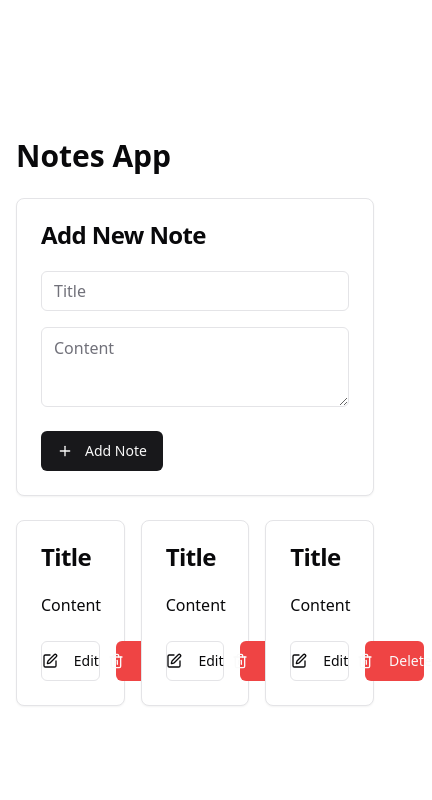
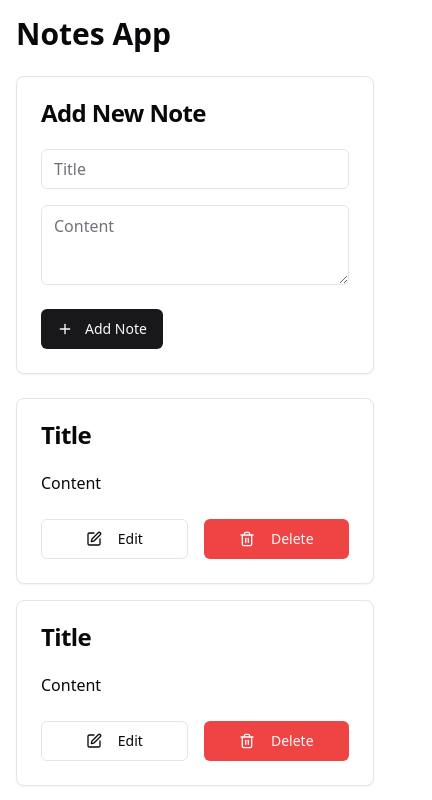
Before and after one commit to mukhammed2021/Notes-App, a React (Vite) app: page / in a window 390 px wide. Shown: the top 800 px of the page, 432 px wide, since content can reach past the window. Built offline with nearby package versions, Linux system fonts and the light colour scheme.

Commit message:
responsive

```diff
--- a/src/components/Notes.tsx
+++ b/src/components/Notes.tsx
@@ -2,7 +2,7 @@ import Note from "./Note";
 
 export default function Notes() {
    return (
-      <div className="grid grid-cols-3 gap-4">
+      <div className="grid grid-cols-[repeat(auto-fit,minmax(280px,_1fr))] gap-4">
          <Note />
          <Note />
          <Note />
```
